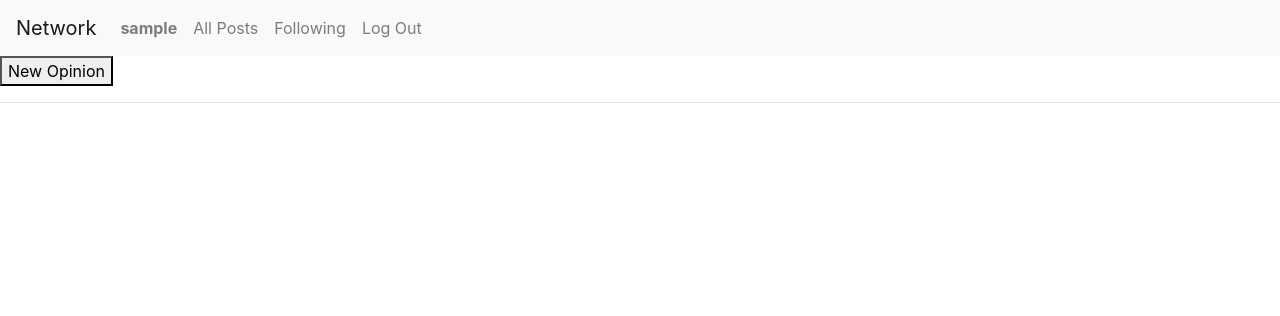
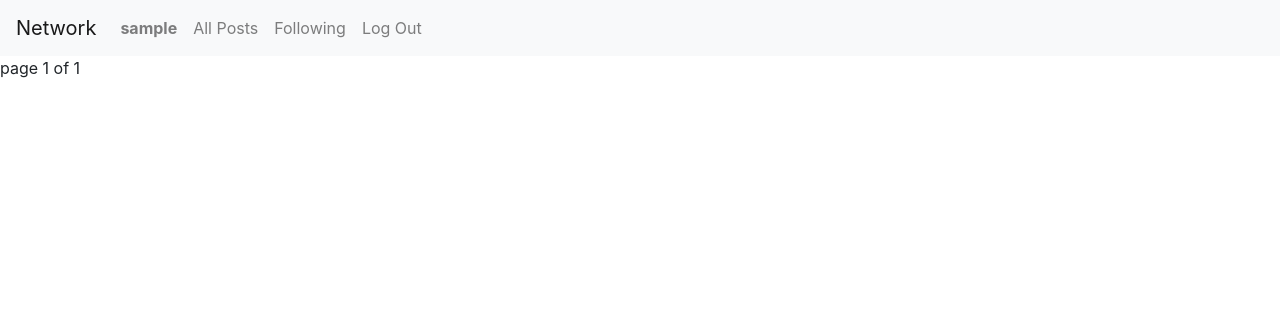
Before and after one commit to Virtual4087/CS50W-Network, a Django app: page / in a window 1280 px wide. Shown: the top 316 px of the page. Run offline with Django 3.2, Linux system fonts and the light colour scheme; the visitor is signed in with stand-in values (Sample User, id 1); data that the repository does not hold is empty; some libraries are stand-ins or nearby versions.

Commit message:
pagination on the backend  done

```diff
--- a/network/templates/network/index.html
+++ b/network/templates/network/index.html
@@ -1,7 +1,7 @@
 {% extends "network/layout.html" %}
 
 {% block body %}
-    {% if user.is_authenticated and page == "AllPosts" %}
+    {% if user.is_authenticated and page == "index" %}
         <button id="create_opinion">New Opinion</button>
         <form id="new_opinion" style="display: none;" method="post" action="{% url 'index' %}">
             {% csrf_token %}
@@ -35,5 +35,16 @@
             <hr>
         {% endfor %}
     </div>
+    <div class="pagination">
+        page {{opinions.number}} of {{opinions.paginator.num_pages}}
+        <div>
+            {% if opinions.has_previous %}
+                <a href="?page={{ opinions.previous_page_number }}">Previous</a>
+            {% endif %}
+            {% if opinions.has_next %}
+                <a href="?page={{ opinions.next_page_number }}">Next</a>
+            {% endif %}
+        </div>
+    </div>
 
 {% endblock %}
--- a/network/views.py
+++ b/network/views.py
@@ -8,12 +8,7 @@ import json
 
 from .models import User, Opinion, Tag
 
-
 def index(request):
-    if request.path == "/following":
-            return render(request, "network/index.html", {
-            "opinions" : Opinion.objects.filter(user__in = request.user.following.all()).order_by('-date')
-        })
 
     if request.method == "POST":
         opinion = Opinion()
@@ -27,9 +22,23 @@ def index(request):
                 tag, created = Tag.objects.get_or_create(tag=i.strip())
                 opinion.tags.add(tag)
 
+    if request.path == "/following":
+        opinions = Opinion.objects.filter(user__in = request.user.following.all()).order_by('-date')
+        current_page = "following"
+    else:
+        opinions = Opinion.objects.all().order_by('-date')
+        current_page = "index"
+
+    p = Paginator(opinions, 1)
+    try:
+        page_no = request.GET.get('page',1)
+        page = p.page(page_no)
+    except:
+        return redirect('index')
+
     return render(request, "network/index.html", {
-        "page" : "AllPosts",
-        "opinions" : Opinion.objects.all().order_by('-date')
+        "opinions" : page,
+        "current_page" : current_page
     })
 
 
```
Also changed, not shown: network/static/network/index.js (line endings or trailing spaces).
